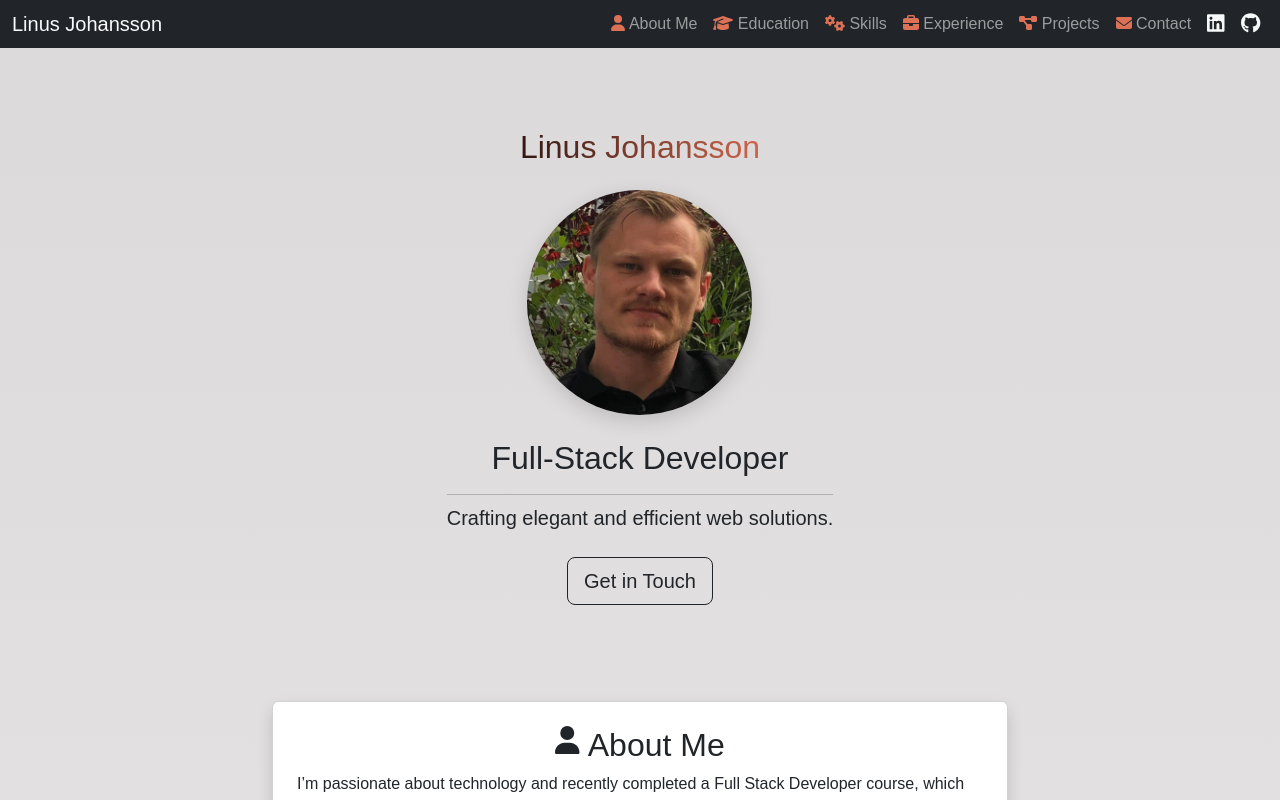
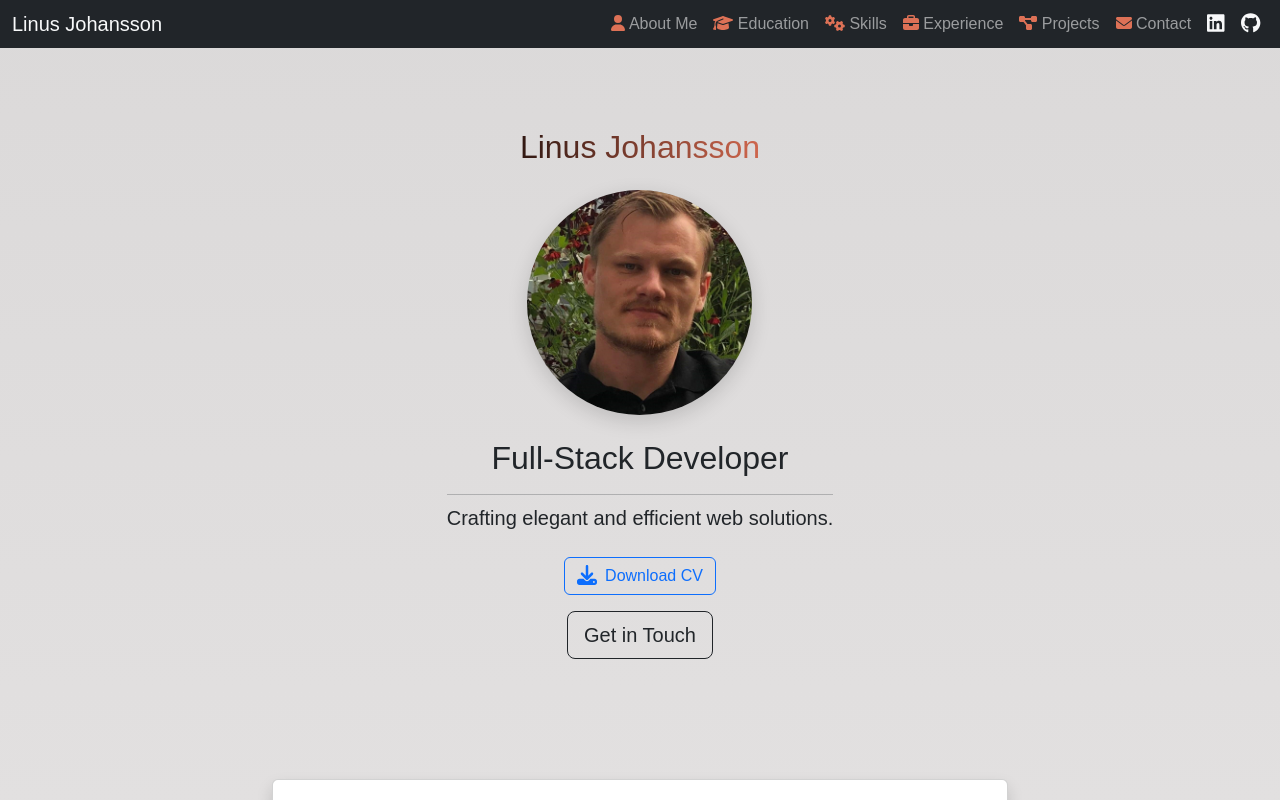
Before and after one commit to j0hanz/j0hanz-portfolio, a React (Create React App) app: page / in a window 1280 px wide. Shown: the top 800 px of the page. Built offline with nearby package versions, Linux system fonts and the light colour scheme.

Commit message:
Update Hero component to include download button for CV

```diff
--- a/src/components/Hero.js
+++ b/src/components/Hero.js
@@ -2,6 +2,9 @@ import React from 'react'; // Importing React library
 import { Container, Row, Col } from 'react-bootstrap'; // Importing components from react-bootstrap
 import Image from '../assets/image_me.jpeg'; // Importing image asset
 import styles from './styles/Hero.module.css'; // Importing CSS module for styling
+import { FontAwesomeIcon } from '@fortawesome/react-fontawesome'; // Importing FontAwesomeIcon component
+import { faDownload } from '@fortawesome/free-solid-svg-icons'; // Importing specific icons from FontAwesome
+import Cv from '../assets/Linus_Johansson_CV.pdf'; // Importing the PDF file
 
 // Functional component Hero wrapped with React.memo for performance optimization
 const Hero = React.memo(() => {
@@ -32,10 +35,15 @@ const Hero = React.memo(() => {
             <p className={leadClasses}>
               Crafting elegant and efficient web solutions.
             </p>
-            {/* Button linking to contact section */}
-            <a href="#contact" className={buttonClasses} size="lg">
-              Get in Touch
-            </a>
+            <div className="d-flex flex-column justify-content-center align-items-center my-4">
+              <a href={Cv} download className="btn btn-outline-primary mb-3">
+                <FontAwesomeIcon size="lg" icon={faDownload} className="me-2" />
+                Download CV
+              </a>
+              <a href="#contact" className={buttonClasses}>
+                Get in Touch
+              </a>
+            </div>
           </Col>
         </Row>
       </Container>
```
